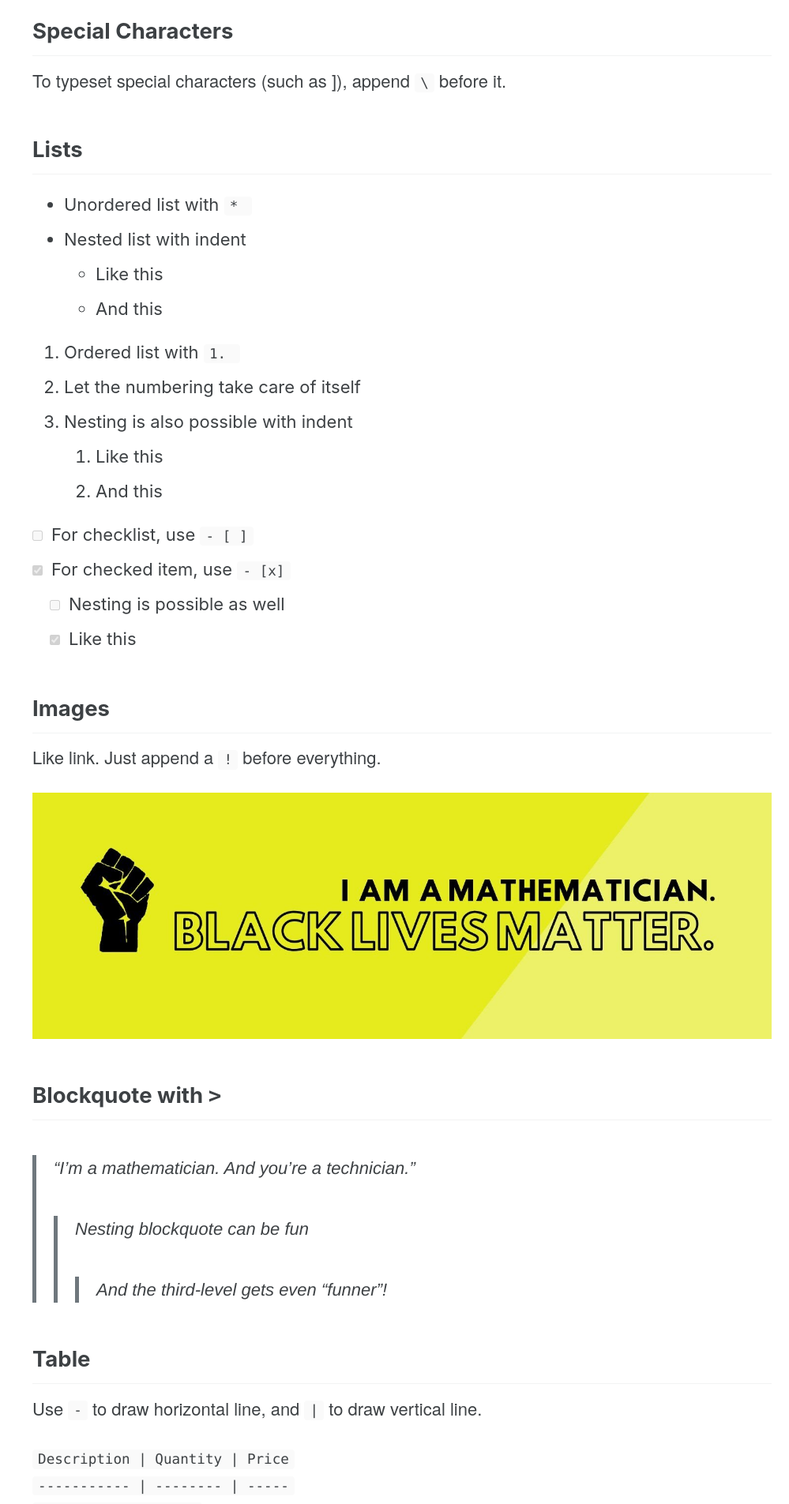
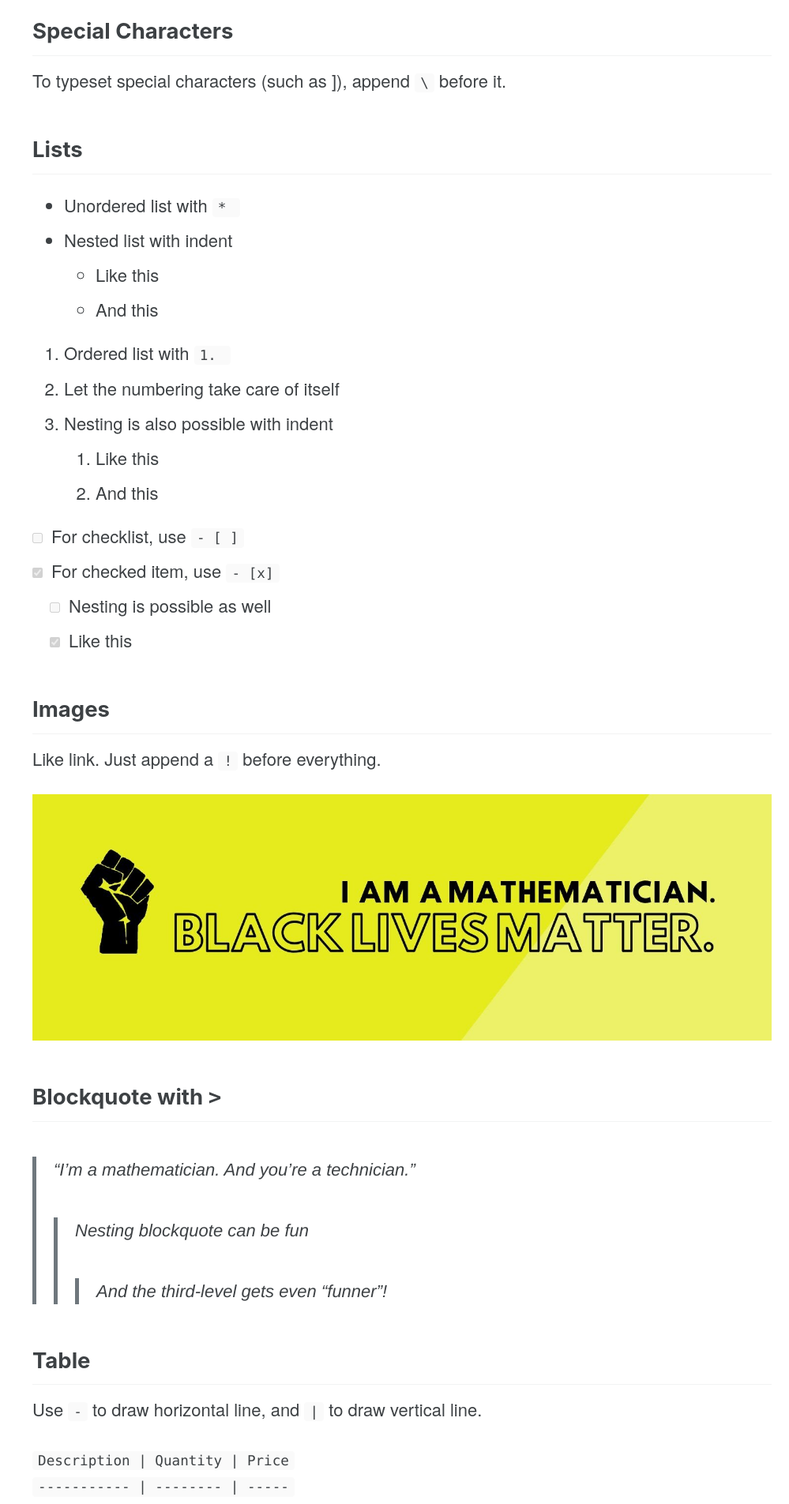
Before and after one commit to mathvault/mathvault.github.io, a Jekyll site: the page built from _posts/2020-06-22-first-test-post.md, in a window 1280 px wide. Shown: the part 2712-4617 px from the top of the page at 79% size, without its empty margins (281-1280 px from the left). Built offline with Jekyll 4.4.1, drawn with Linux system fonts in a browser that asks for light colours; cached includes are drawn as plain includes; nearby versions of some CDN libraries; some web fonts are replaced; comment, search, counter and statistics services are not loaded.

Commit message:
Update main.scss

```diff
--- a/assets/css/main.scss
+++ b/assets/css/main.scss
@@ -8,4 +8,4 @@
 @import "minimal-mistakes"; // main partials
 
 @font-face {font-family: "Helvetica Neue"; src: url("//mikeheavers.com/codepen/fonts/helvetica-neue/HelveticaNeue.woff2") format("woff2");}
-p {font-family:'Helvetica Neue', sans-serif;}
+body {font-family:'Helvetica Neue', sans-serif;}
```
